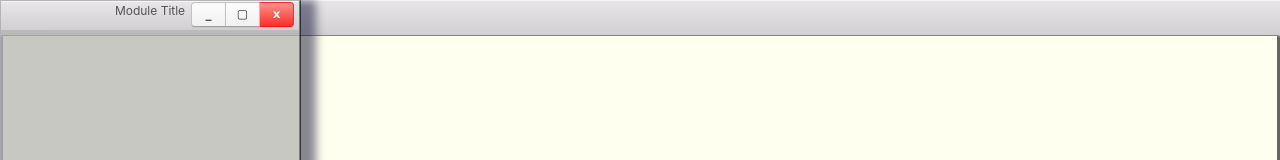
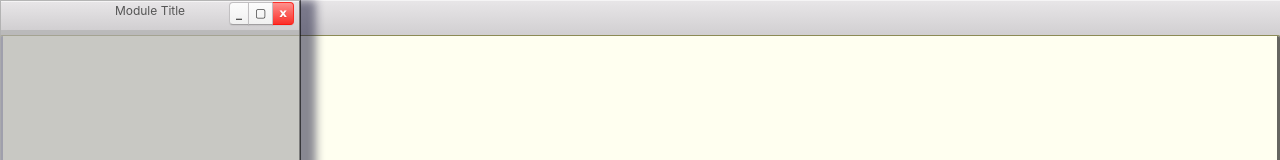
Before and after one commit to PhobiaCide/js-windows, a website: page index.html in a window 1280 px wide. Shown: the top 160 px of the page. Drawn offline with Linux system fonts and the light colour scheme.

Commit message:
ADDED css.css, and index.html files.
 Added README.md file with a short description.
- Updated style.css file by removing the width property from the .traffic-signal button class.
 Updated index.html file by changing the class and style of the toolbar buttons.

```diff
--- a/css/style.css
+++ b/css/style.css
@@ -94,5 +94,5 @@ main {
 }
 
 .traffic-signal button {
-  width: 35px;
+
 }
--- a/index.html
+++ b/index.html
@@ -24,13 +24,13 @@
         <h1 class="title">Module Title</h1>
         <div class="toolbar-actions">
           <div class="btn-group traffic-signal">
-            <button class="btn btn-default">
+            <button class="btn btn-mini btn-default">
               <span>_</span>
             </button>
-            <button class="btn btn-default">
+            <button class="btn btn-mini btn-default">
               <span>▢</span>
             </button>
-          <button class="btn btn-negative">
+          <button class="btn btn-mini btn-negative">
             <span>x</span>
           </button>
         </div>
```
Also changed, not shown: README.md (added).
